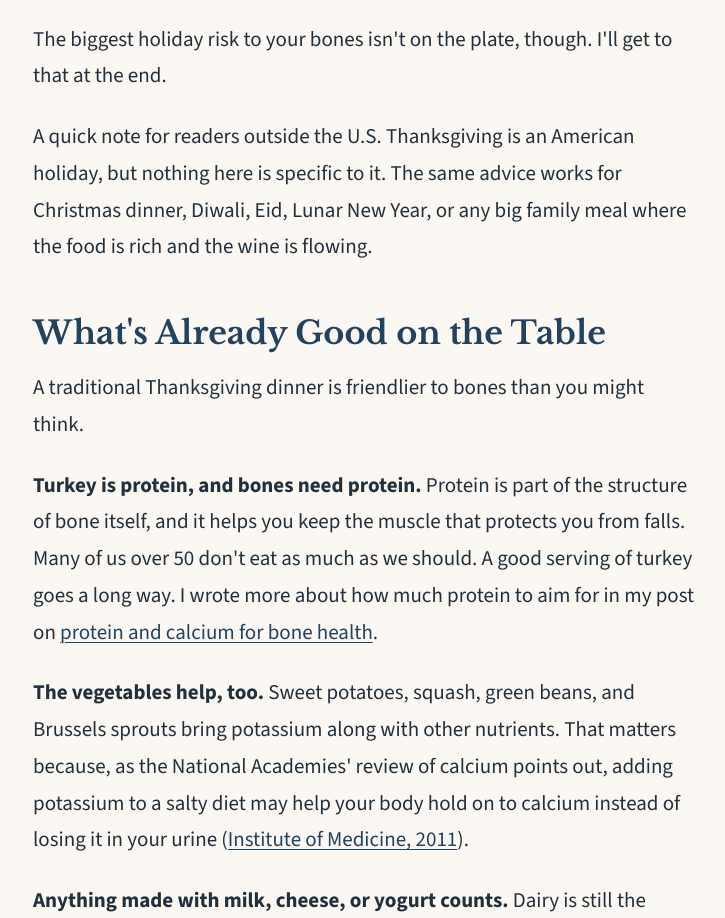
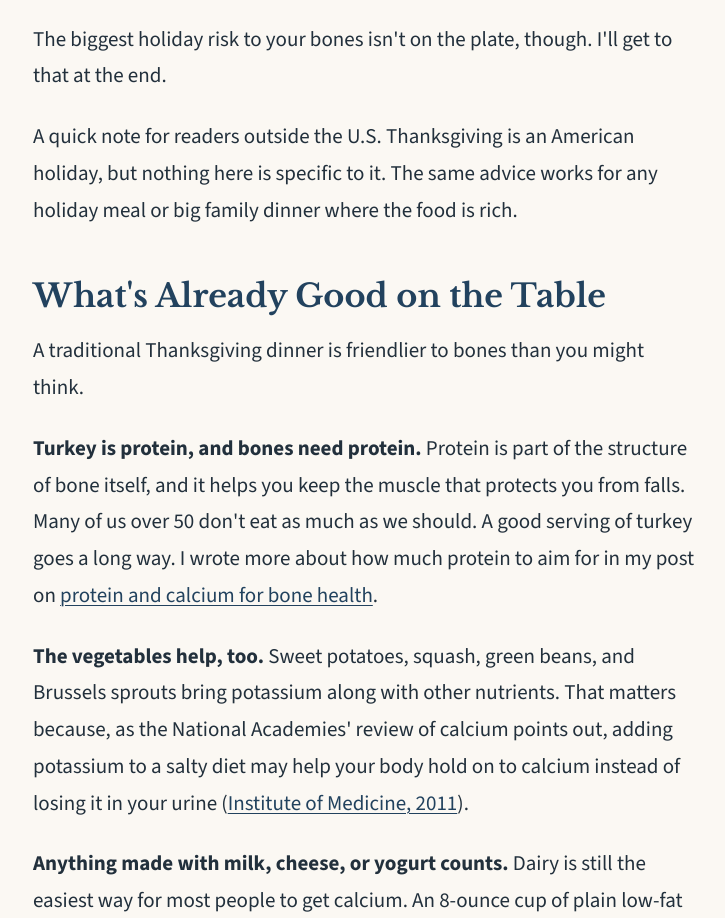
Before and after one commit to lisapocius-unbreakable/unbreakable-site, a plain HTML site: page blog/holiday-table-bone-friendly-plate.html in a window 1280 px wide. Shown: the part 1374-2292 px from the top of the page, without its empty margins (275-1000 px from the left). Drawn offline with nearby package versions, Linux system fonts and the light colour scheme.

Commit message:
Nov 17 post: replace international holiday list with 'any holiday meal' (Lisa's edit)
Co-authored-by: Perplexity <noreply@perplexity.ai>

```diff
--- a/blog/holiday-table-bone-friendly-plate.html
+++ b/blog/holiday-table-bone-friendly-plate.html
@@ -190,7 +190,7 @@
 
         <p>The biggest holiday risk to your bones isn't on the plate, though. I'll get to that at the end.</p>
 
-        <p>A quick note for readers outside the U.S. Thanksgiving is an American holiday, but nothing here is specific to it. The same advice works for Christmas dinner, Diwali, Eid, Lunar New Year, or any big family meal where the food is rich and the wine is flowing.</p>
+        <p>A quick note for readers outside the U.S. Thanksgiving is an American holiday, but nothing here is specific to it. The same advice works for any holiday meal or big family dinner where the food is rich.</p>
 
         <h2>What's Already Good on the Table</h2>
 
```
Also changed, not shown: scripts/november-bodies/holiday-table-bone-friendly-plate.html (+1 -1 lines).
